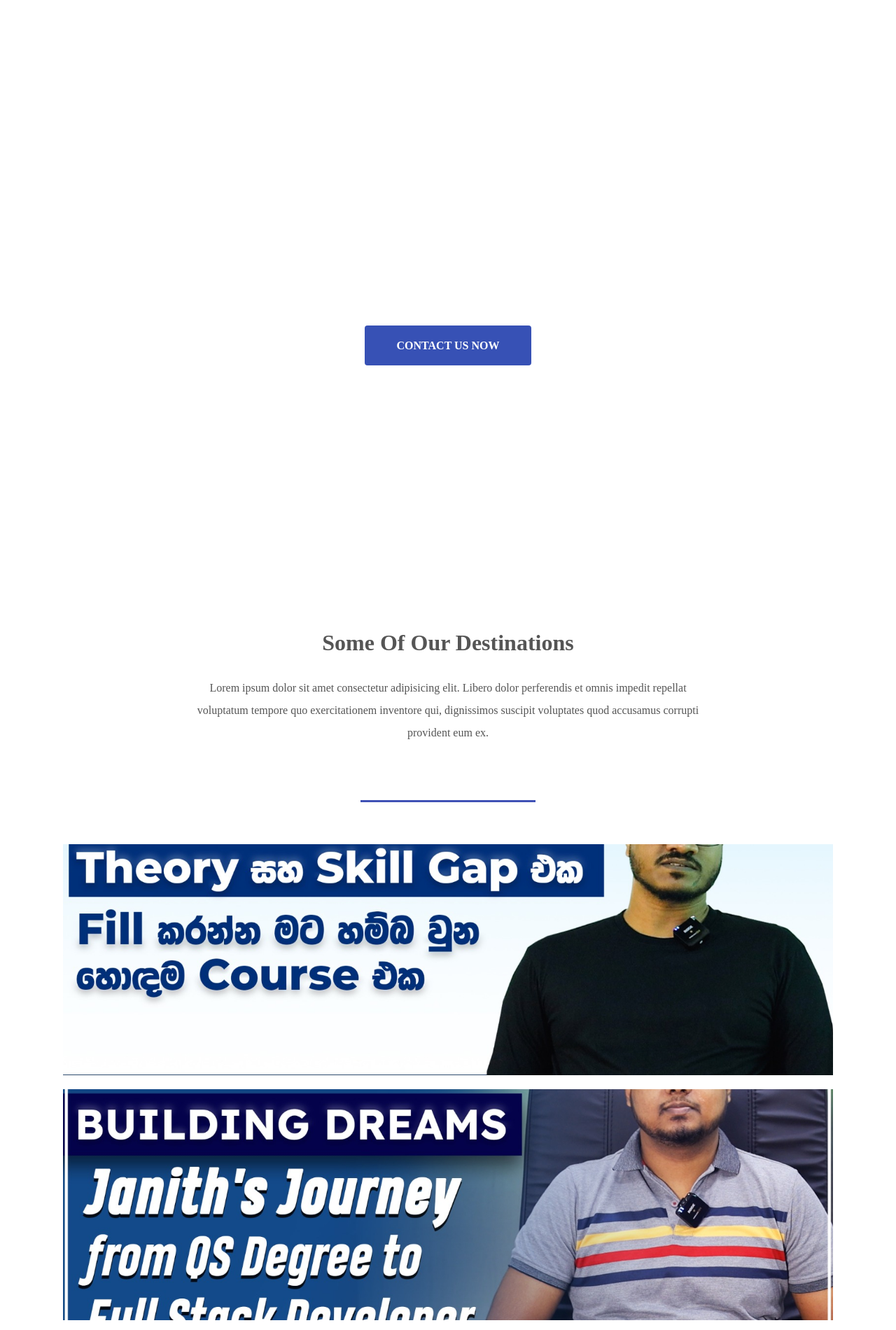
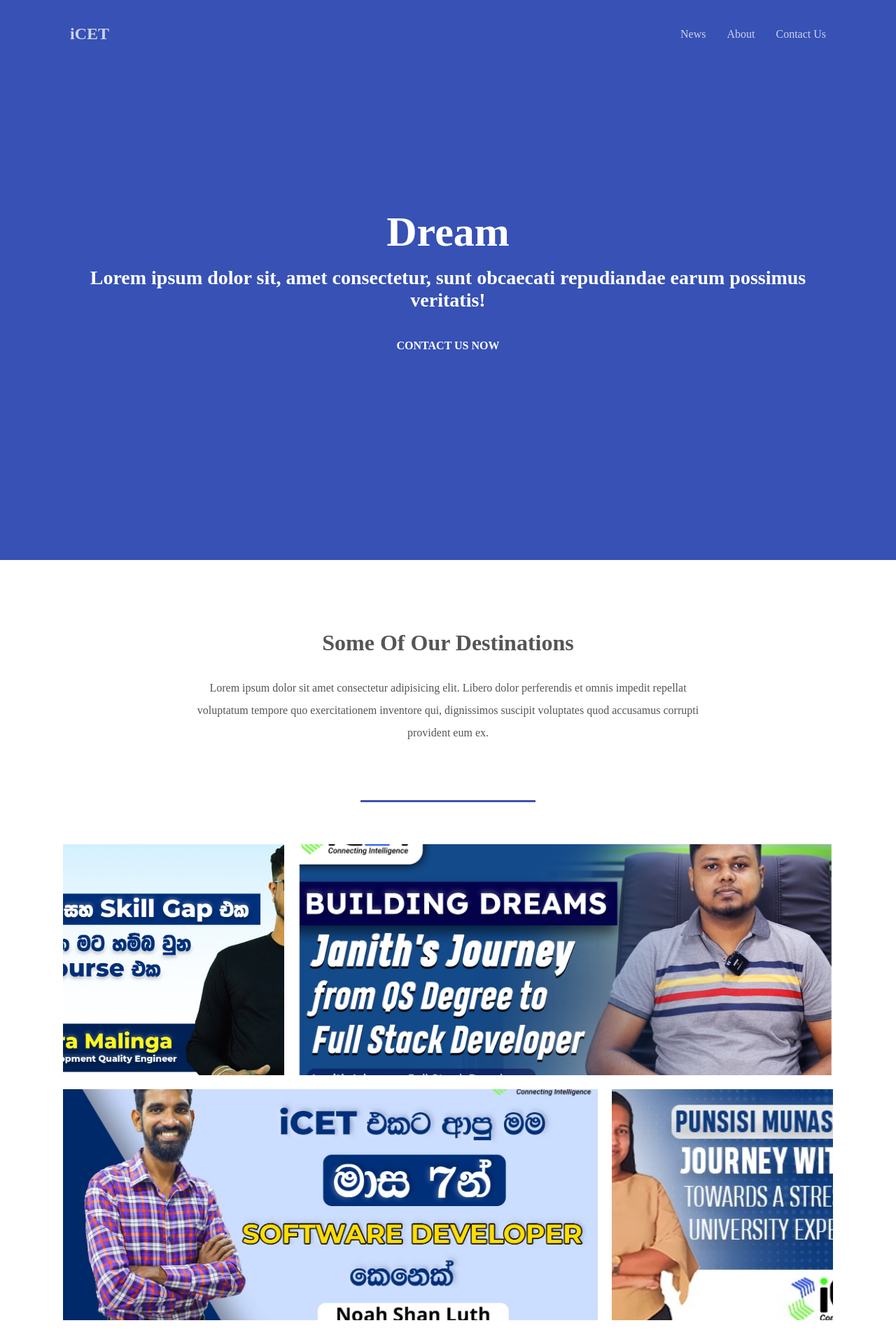
Before and after one commit to anonymous-iCET/qr-se-web-v2, a plain HTML site: page index.html in a window 1280 px wide. Shown: the top 1900 px of the page at 70% size. Drawn offline with Linux system fonts and the light colour scheme.

Commit message:
change grid

```diff
--- a/css/style.css
+++ b/css/style.css
@@ -160,7 +160,7 @@ section:not(.hero):nth-child(even) {
 
 .grid {
 	width:100%;
-	display:flexbox;
+	display:flex;
 	flex-wrap:wrap;
 	justify-content:center;
 }
@@ -326,3 +326,7 @@ footer p {
 
 
 /* ------------------------------------------------------------- */
+
+.wrapper{
+	background-color: #3751b5;
+}
```
